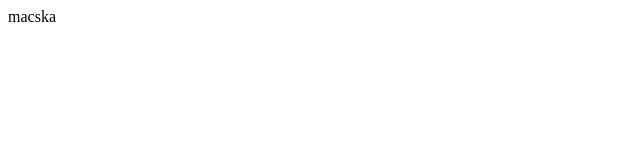
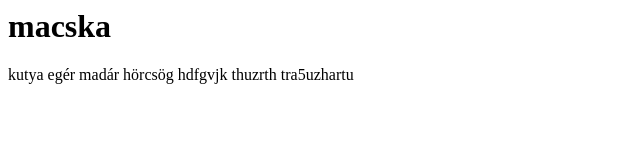
Before and after one commit to bodnarkrisztina/first, a plain HTML site: page index.html in a window 1280 px wide. Shown: the whole page, without its empty margins (0-640 px from the left). Drawn offline with Linux system fonts and the light colour scheme.

Commit message:
Update index.html

```diff
--- a/index.html
+++ b/index.html
@@ -1 +1,5 @@
-macska
+<h1>macska</h1>
+<p>kutya egér madár hörcsög
+hdfgvjk
+thuzrth
+tra5uzhartu</p>
```
